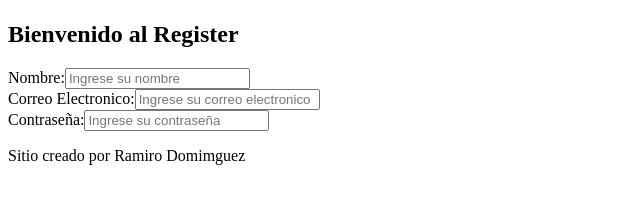
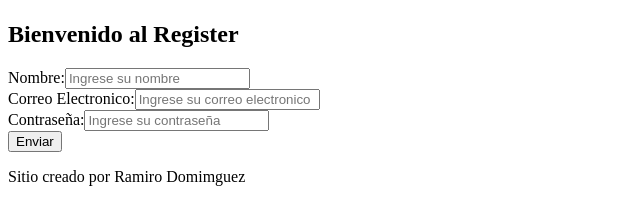
Before and after one commit to Ramiro99-99/proyecto-final, a React (Vite) app: page /Register in a window 1280 px wide. Shown: the part 464-666 px from the top of the page, without its empty margins (0-640 px from the left). Built offline with nearby package versions, Linux system fonts and the light colour scheme.

Commit message:
feat:formulario de registro y validaciones

```diff
--- a/src/views/NotFound.jsx
+++ b/src/views/NotFound.jsx
@@ -3,7 +3,11 @@ import { Layout } from "../components/Layout"
 const NotFound = () => {
   return (
     <Layout>
-        <h1>hola desde NotFound</h1>
+    <div>
+      <h1>Página no encontrada</h1>
+      <p>Lo sentimos, la página que estás buscando no existe.</p>
+      <Link to="/">Volver a inicio</Link>
+    </div>
 
     </Layout>
   )
--- a/src/views/Register.jsx
+++ b/src/views/Register.jsx
@@ -1,31 +1,86 @@
 import { Layout } from "../components/Layout"
+import { useState } from "react"
 
-const Register= () => {
+
+const Register = () => {
+  const [username,setUsername]=useState("")
+  const [email,setEmail]=useState("")
+  const [password,setPassword]=useState("")
+ const [error,setError]=useState("")
+ const [succes,setSucces]=useState("")
+
+  const handleUsername=(e)=>{
+      setUsername(e.target.value)
+  }
+
+   const handleEmail=(e)=>{
+      setEmail(e.target.value)
+  }
+
+   const handlePassword=(e)=>{
+      setPassword(e.target.value)
+  }
+
+  const handleSubmit = (e) => {
+    e.preventDefault()
+    setError("")
+    setSucces("")
+    {/*si no hay user correo o password tienen que completar */}
+        if (!username || !email || !password) {
+          setError("debes completar los campos")
+          return
+        }
+
+        const newUser={
+          username,
+          email,
+          password
+        }
+        console.log(newUser)
+
+
+        setUsername("")
+        setEmail("")
+        setPassword("")
+
+        setSucces("Usuario registrado con exito")
+  }
+
   return (
     <Layout>
             <h1>Registrese </h1>
 
       <section>
         <h2>Bienvenido al Register </h2>
-        <form>
+        <form onSubmit={handleSubmit}>
 
           <div>
             <label>Nombre:</label>
-            <input type="text" placeholder="Ingrese su nombre" />
+            <input type="text" placeholder="Ingrese su nombre" onChange={(e)=>(handleUsername(e))} value={username}/>
           </div>
 
 
           <div>
             <label>Correo Electronico:</label>
-            <input type="email" placeholder="Ingrese su correo electronico" />
+            <input type="email" placeholder="Ingrese su correo electronico" onChange={(e)=>(handleEmail(e))} value={email}/>
           </div>
 
 
           <div>
             <label>Contraseña:</label>
-            <input type="password" placeholder="Ingrese su contraseña" />
+            <input type="password" placeholder="Ingrese su contraseña" onChange={(e) => (handlePassword(e))} value={password} />
+
+
           </div>
 
+
+        {
+            error && <p style={{ color: "red" }}> { error } </p>
+          }
+          {
+            succes && <p style={{ color: "green" }}>{succes }</p>
+          }
+          <button>Enviar</button>
 
         </form>
           </section>
@@ -33,4 +88,5 @@ const Register= () => {
     </Layout>
   )
 }
+
 export {Register}
```
